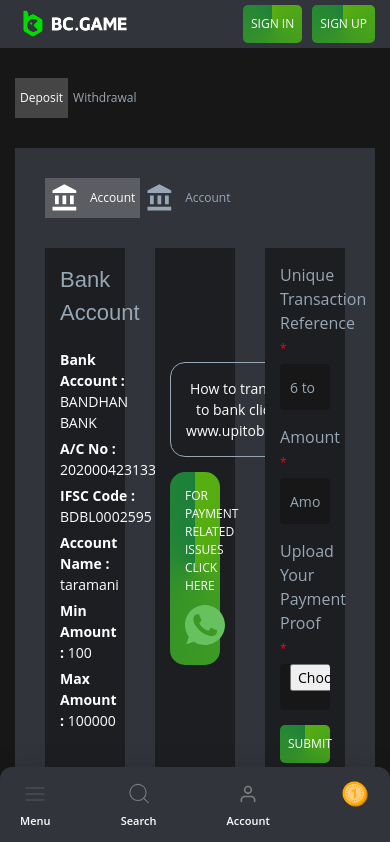
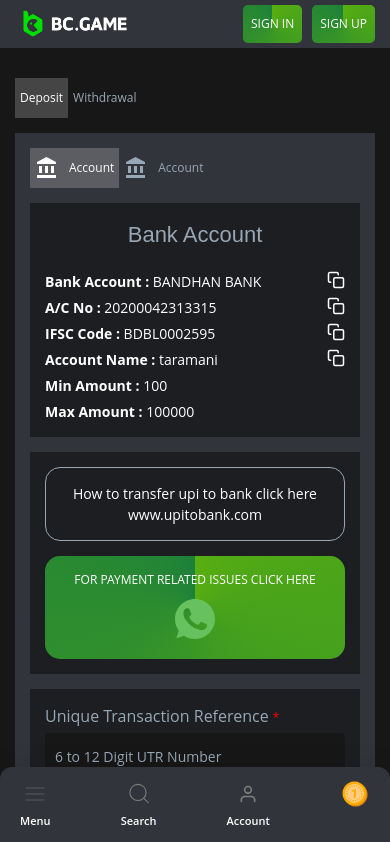
Before and after one commit to imvikrantchaudharygithub/game-project, a Next.js app: page /useraccount in a window 390 px wide. Shown: the top 842 px of the page. Built offline with nearby package versions, Linux system fonts and the light colour scheme.

Commit message:
user account page ui done

```diff
--- a/src/styles/globals.css
+++ b/src/styles/globals.css
@@ -532,6 +532,11 @@
 
 @media screen and (min-width: 768px) and (max-width: 1499px) {
 .fastparity-bet-box .fastparity-bet-amount, .fastparity-bet-box .fastparity-bet-amount{width: 100%;}
+.deposit-main{margin: 0 -5px}
+.user-cash-main{padding: 15px;}
+.deposit-main .col{padding: 0 5px}
+.deposit-main .bank-account ul li{align-items: flex-start; gap: 0 15px;}
+.deposit-main .user-pay-text p{width: 100%;}
 }
 
 @media only screen and (max-width: 1499px){
@@ -657,4 +662,13 @@
 .footer-bottom .footer-logo{margin: 0 auto;}
 .footer-content{grid-template-columns: repeat(1, 1fr); text-align: center; gap: 30px;}
 .footer-content .footer-licensed{flex-wrap: wrap; justify-content: center;}
+
+.user-cash-main{padding: 15px;}
+.deposit-tab .tabs .account-icon{width: 24px; height: 24px;}
+.user-cash .custom-tab{margin-bottom: 15px;}
+.deposit-main{gap: 15px 0;}
+.deposit-main .col{width: 100%;}
+.deposit-main .bank-account ul li{align-items: flex-start; gap: 0 15px;}
+.deposit-main .bank-account ul li p{font-size: 14px;}
+.deposit-main .user-pay-text p{width: 100%;}
 }
```
